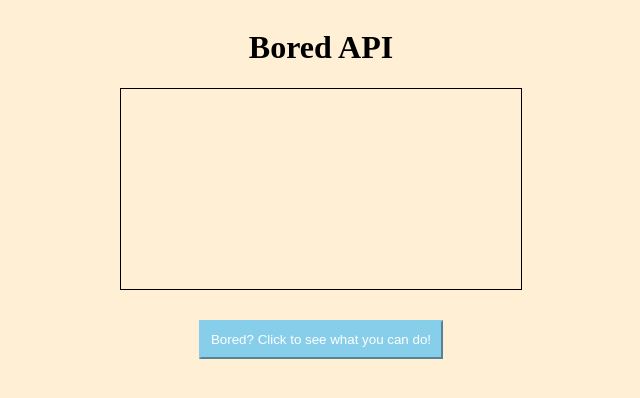
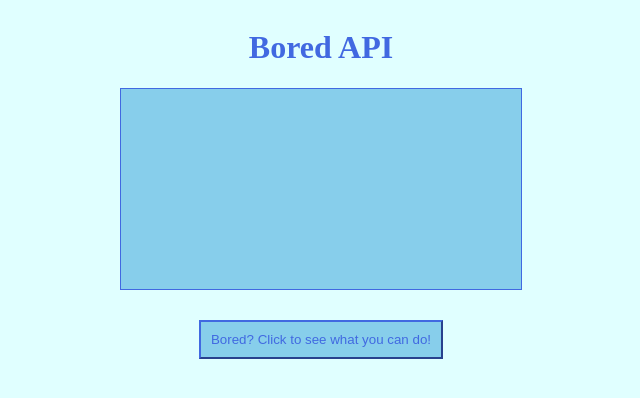
Before and after one commit to YunaHan53/bored-api-app, a React (Vite) app: page / in a window 1280 px wide. Shown: the top 398 px of the page, without its empty margins (319-959 px from the left). Built offline with nearby package versions, Linux system fonts and the light colour scheme.

Commit message:
Added more styling to the app

```diff
--- a/css/index.css
+++ b/css/index.css
@@ -5,30 +5,37 @@
 .container {
   display: flex;
   justify-content: center;
-  background-color: papayawhip;
+  background-color: lightcyan;
+}
+
+.logo {
+  color: royalblue;
 }
 
 .box {
   display: block;
-  align-items: center;
-  justify-content: center;
 }
 
 .activity {
+  display: flex;
   width: 400px;
   height: 200px;
-  border: 1px solid black;
+  justify-content: center;
+  align-items: center;
+  border: 1px solid royalblue;
+  background-color: skyblue;
+  color: royalblue;
 }
 
 .btn {
   margin-top: 10px;
   padding: 10px;
-  border-color: skyblue;
+  border-color: royalblue;
   background-color: skyblue;
-  color: white;
+  color: royalblue;
 }
 
 .btn:hover {
-  background-color: lightblue;
-  color: white;
+  background-color: royalblue;
+  color: lightcyan;
 }
```
